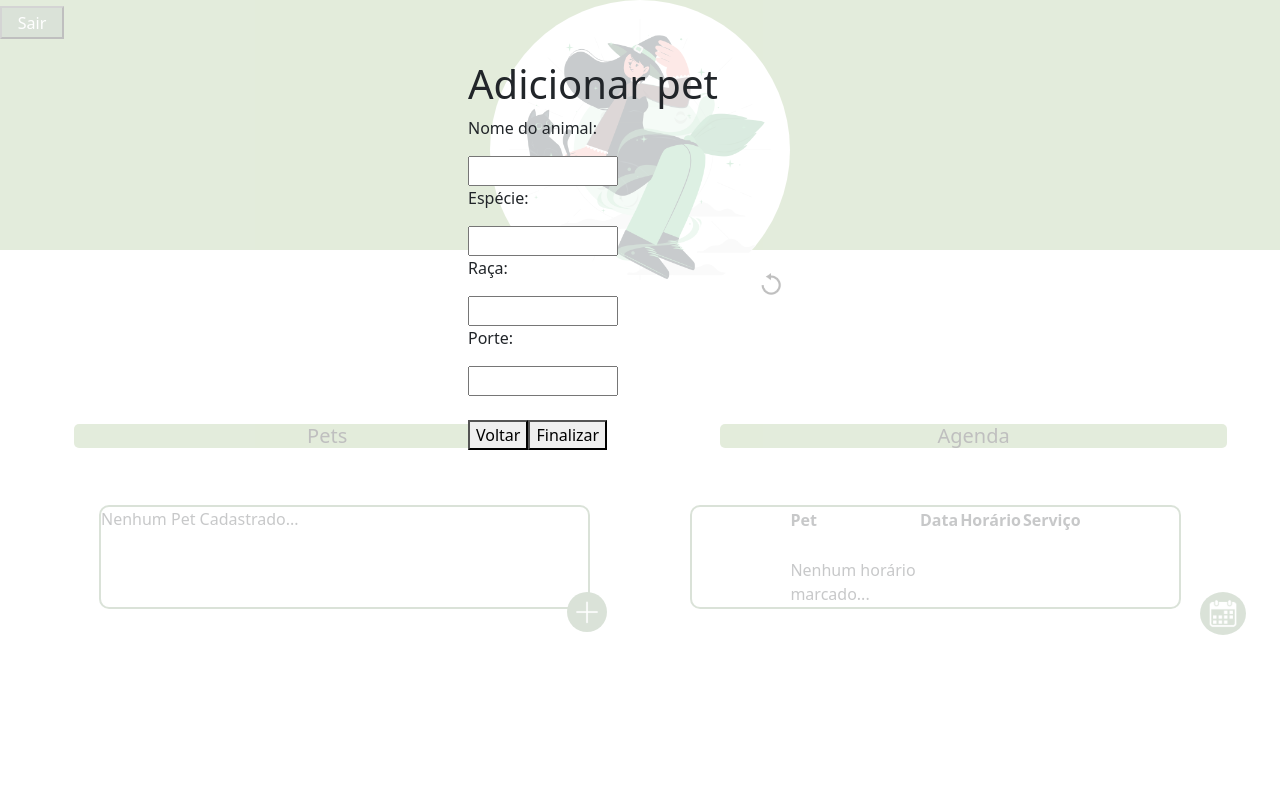
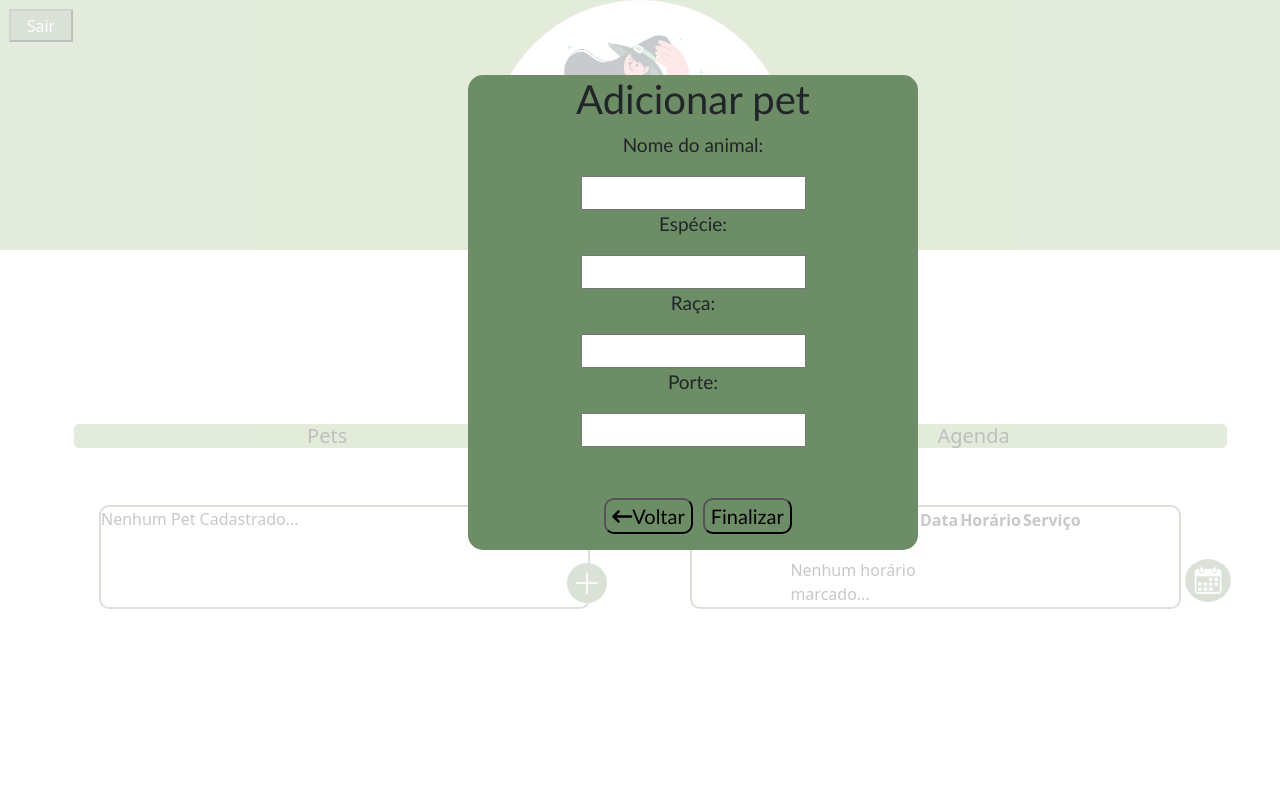
Before and after one commit to isabelal16/projeto-integrador, a React (Create React App) app: page /perfil in a window 1280 px wide. Both pictures are taken after a click on the element 640 px from the left and 670 px from the top of the page. Shown: the top 800 px of the page. Built offline with nearby package versions, Linux system fonts and the light colour scheme; no server answers.

Commit message:
botões e ajustes

```diff
--- a/src/Agenda.css
+++ b/src/Agenda.css
@@ -9,7 +9,7 @@ body .caixa{
     font-family: 'Gill Sans', 'Gill Sans MT', Calibri, 'Trebuchet MS', sans-serif;
     text-align: center;
     border-color: 1;
-    margin-top: 10%;
+    margin-top: 7%;
     font-size: 20px;
 }
 
@@ -45,8 +45,6 @@ body .caixa{
 }
 
 .profissional{
-
-
     color: rgb(0, 0, 0);
     font-family: 'Gill Sans', 'Gill Sans MT', Calibri, 'Trebuchet MS', sans-serif;
     text-align: center;
@@ -60,7 +58,8 @@ body .caixa{
     height: 200px;
     font-size: 20px;
     margin-bottom: 5%;
-}
+}´
+
 .funcionario{
     height: 30px;
     display: flex;
--- a/src/Perfil.css
+++ b/src/Perfil.css
@@ -1,3 +1,26 @@
+.modalCadastropet{
+    background-color: #6c8d65;
+    text-align: center;
+    border:none;
+    border-radius: 15px;
+    width: 450px;
+    height: 475px;
+    margin-top: 2%;
+    margin-bottom: 2%;
+    font-family: 'Gill Sans', 'Gill Sans MT', Calibri, 'Trebuchet MS', sans-serif;
+    font-size: 19px;
+}
+
+.bModalPet{
+    background-color:#6c8d65;
+    color: black;
+    font-size: 20px;
+    font-family: 'Gill Sans', 'Gill Sans MT', Calibri, 'Trebuchet MS', sans-serif;
+    border-radius: 10px;
+    margin-left: 10px;
+    margin-top: 5%;
+}
+
 .fundo{
     background: #91b372;
     width: 100%;
@@ -108,14 +131,14 @@
     float: inline-end;
 }
 
-.Modal{
+/* .Modal{
     background: #6c8d65;
     width: 400px;
     height: 600px;
     text-align: center;
     margin-left: 50%;
 
-}
+} */
 
 .alinhamento{
     display: flex;
@@ -134,7 +157,8 @@
 }
 
 .inputPerfil{
-    width: 20%;
+    width: 50%;
+
 }
 
 .logOffButton{
@@ -142,9 +166,8 @@
     color: white;
     background: #6c8d65;
     width: 5%;
-    right: 0.5%;
-    margin-top: 0.5%;
-    margin-right: 0.5%;
+    margin-top: 0.7%;
+    margin-left: 0.7%;
 }
 @media only screen and (max-width: 1366px) {
     .rodape{
@@ -165,15 +188,15 @@
             width: 40px;
             height: 40px;
             margin-left: 567px;
-            margin-top: -120px;
+            margin-top: -178px;
 
         }
         .agenda img{
             background: #6c8d65;
             border-radius:  50%;
             width: 46px;
-            margin-top: -164px;
-            margin-left: 1200px;
+            margin-top: -230px;
+            margin-left: 1185px;
 
         }
         .alinhamento{
--- a/src/Perfil.js
+++ b/src/Perfil.js
@@ -240,7 +240,7 @@ const [num, setNum] = useState(0);
 
 
                     {
-                        agenda == 0 ? <div><br></br><td>Nenhum horário marcado...</td></div>  :
+                        agenda == 0 ? <div><br></br><td>Nenhum horário marcado... </td></div>  :
                         <>
                             {agenda.map (u => {
 
@@ -295,15 +295,16 @@ const [num, setNum] = useState(0);
                 onRequestClose = {CloseModal}
                 style = {customStyles}
                 >
-
+                    <div className='modalCadastropet'>
                         <h1> Adicionar pet </h1>
                         <p>Nome do animal:</p><input name='nome' className='inputPerfil'></input>
                         <p>Espécie:</p><input name='especie' className='inputPerfil'></input>
                         <p>Raça:</p><input name='raca' className='inputPerfil'></input>
                         <p>Porte:</p><input name='porte' className='inputPerfil'></input>
                         <br/><br/>
-                    <button onClick={CloseModal}>Voltar</button>
-                    <button onClick={CadastrarPet}>Finalizar</button>
+                        <button className='bModalPet' onClick={CloseModal}><i class="fa-solid fa-arrow-left-long"></i>Voltar</button>
+                        <button className='bModalPet' onClick={CadastrarPet}>Finalizar</button>
+                    </div>
 
                 </Modal>
 
```
Lines whose indentation alone changed are shown as unchanged.
